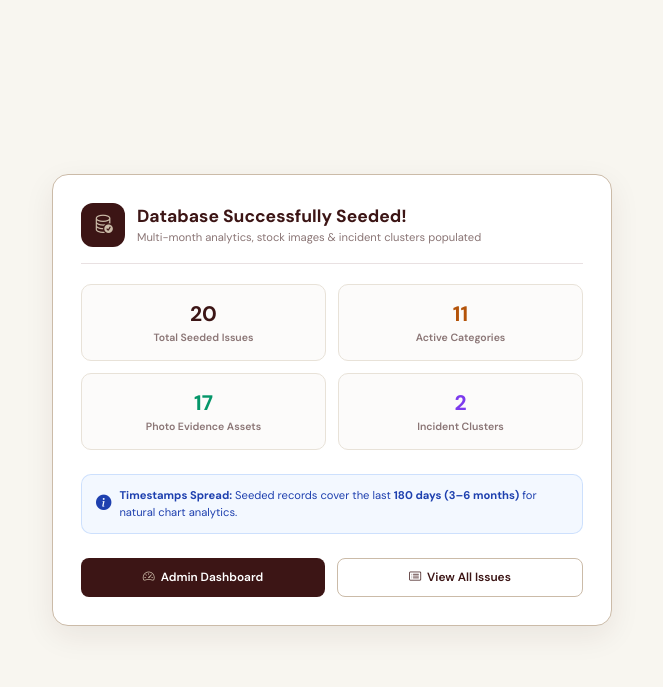
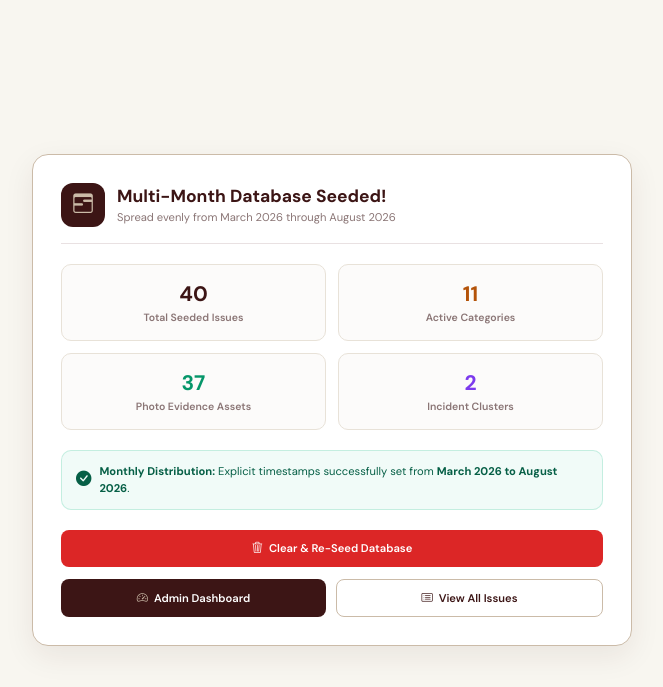
Before and after one commit to krishashetdz/Campus-issue-Tracker, a PHP site: page /fixmycampus/seed.php in a window 1280 px wide. Shown: the top 687 px of the page, without its empty margins (308-971 px from the left). Run offline with PHP 8.4, Linux system fonts and the light colour scheme; data comes from the database, SQL or seed files in the repository; some libraries are stand-ins or nearby versions.

Commit message:
Fix database seeder to distribute issue records across 6 months

```diff
--- a/seed.php
+++ b/seed.php
@@ -1,9 +1,9 @@
 <?php
 /**
- * FixMyCampus - Database Seeder
- * Populates realistic multi-month campus issue data, photo evidence, SLA timelines, and incident clusters.
+ * FixMyCampus - Database Seeder (March 2026 - August 2026 Multi-Month Distribution)
+ * Populates realistic campus issue data spread evenly across past 6 months for chart analytics & trends.
  *
- * Usage: Access via browser at http://localhost/fixmycampus/seed.php or http://localhost/fixmycampus/seed.php?key=secret_seed_123
+ * Usage: Access via browser at http://localhost/fixmycampus/seed.php or http://localhost/fixmycampus/seed.php?clear_first=1
  */
 session_start();
 require_once __DIR__ . '/config/db.php';
@@ -18,6 +18,27 @@ if (!$isCli && !empty($secretKey) && !empty($passedKey) && $passedKey !== $secre
         <h2>Access Denied</h2>
         <p>Invalid security key provided. Please pass <code>?key=secret_seed_123</code> in the URL.</p>
     </div>');
+}
+
+// Optional Auto-Clear
+$clearFirst = !empty($_GET['clear_first']);
+if ($clearFirst) {
+    try {
+        $pdo->exec("SET FOREIGN_KEY_CHECKS = 0;");
+        $pdo->exec("TRUNCATE TABLE status_history;");
+        $pdo->exec("TRUNCATE TABLE notifications;");
+        $pdo->exec("TRUNCATE TABLE issue_images;");
+        $pdo->exec("DELETE FROM issues;");
+        $pdo->exec("ALTER TABLE issues AUTO_INCREMENT = 1;");
+        $pdo->exec("SET FOREIGN_KEY_CHECKS = 1;");
+    } catch (Exception $e) {
+        // Fallback for setups without truncate privileges
+        $pdo->exec("DELETE FROM status_history;");
+        $pdo->exec("DELETE FROM notifications;");
+        $pdo->exec("DELETE FROM issue_images;");
+        $pdo->exec("DELETE FROM issues;");
+        $pdo->exec("SET FOREIGN_KEY_CHECKS = 1;");
+    }
 }
 
 // 1. Ensure Essential Categories Exist
@@ -48,7 +69,7 @@ foreach ($catRows as $cr) {
 
 // 2. Ensure Users Exist (Admin, Staff, Students)
 $defaultUsers = [
-    ['System Admin', 'admin@fixmycampus.com', '$2y$10$92IXUNpkjO0rOQ5byMi.Ye4oKoEa3Ro9llC/.og/at2.zA0y65XmO', 'admin', 'IT Services', '9876543210'], // password
+    ['System Admin', 'admin@fixmycampus.com', '$2y$10$92IXUNpkjO0rOQ5byMi.Ye4oKoEa3Ro9llC/.og/at2.zA0y65XmO', 'admin', 'IT Services', '9876543210'],
     ['Maintenance Tech 1', 'staff1@fixmycampus.com', '$2y$10$92IXUNpkjO0rOQ5byMi.Ye4oKoEa3Ro9llC/.og/at2.zA0y65XmO', 'maintenance', 'Facilities', '9876543211'],
     ['Maintenance Tech 2', 'staff2@fixmycampus.com', '$2y$10$92IXUNpkjO0rOQ5byMi.Ye4oKoEa3Ro9llC/.og/at2.zA0y65XmO', 'maintenance', 'Electrical Dept', '9876543212'],
     ['Rahul Sharma', 'student1@fixmycampus.com', '$2y$10$92IXUNpkjO0rOQ5byMi.Ye4oKoEa3Ro9llC/.og/at2.zA0y65XmO', 'student', 'Computer Science', '9876543213'],
@@ -83,39 +104,58 @@ $categoryImages = [
     'Safety & Security'  => ['https://images.unsplash.com/photo-1557597774-9d273605dfa9?w=600']
 ];
 
-$resolutionImages = [
-    'https://images.unsplash.com/photo-1581092160607-ee22621dd758?w=600',
-    'https://images.unsplash.com/photo-1581092335397-9583fe92d232?w=600'
-];
+// Explicit Dataset spread from March 2026 to August 2026
+$issuesToSeed = [
+    // --- MARCH 2026 (4 Issues) ---
+    ['title' => 'Projector HDMI port broken in Auditorium 1', 'cat' => 'IT / Network Issue', 'loc' => 'Auditorium Block', 'prio' => 'medium', 'stat' => 'resolved', 'created' => '2026-03-08 09:15:00'],
+    ['title' => 'Water leakage near Block A washroom', 'cat' => 'Plumbing', 'loc' => 'Block A - 2nd Floor', 'prio' => 'high', 'stat' => 'resolved', 'created' => '2026-03-15 14:30:00'],
+    ['title' => 'Main entrance AC blowing warm air', 'cat' => 'HVAC / Cooling', 'loc' => 'Admin Block', 'prio' => 'critical', 'stat' => 'resolved', 'created' => '2026-03-22 11:10:00'],
+    ['title' => 'Broken bench legs in Classroom C3', 'cat' => 'Furniture Damage', 'loc' => 'Classroom C3', 'prio' => 'low', 'stat' => 'resolved', 'created' => '2026-03-29 16:45:00'],
 
-// Seed Ticket Dataset Definition across 3 to 6 months
-$issuesToSeed = [
-    // Multi-month historical data (90-180 days ago)
-    ['title' => 'Projector HDMI port disconnected in Auditorium 1', 'cat' => 'IT / Network Issue', 'loc' => 'Auditorium Block - 1st Floor', 'prio' => 'medium', 'stat' => 'resolved', 'days_ago' => 150],
-    ['title' => 'Water leakage near Block A washrooms', 'cat' => 'Plumbing', 'loc' => 'Block A - 2nd Floor Washroom', 'prio' => 'high', 'stat' => 'resolved', 'days_ago' => 140],
-    ['title' => 'Main entrance AC unit blowing warm air', 'cat' => 'HVAC / Cooling', 'loc' => 'Admin Block - Ground Floor', 'prio' => 'critical', 'stat' => 'resolved', 'days_ago' => 120],
-    ['title' => 'Broken bench legs in Classroom C3', 'cat' => 'Furniture Damage', 'loc' => 'Classroom C3', 'prio' => 'low', 'stat' => 'resolved', 'days_ago' => 110],
-    ['title' => 'Uncleaned trash bins near Canteen patio', 'cat' => 'Cleanliness', 'loc' => 'Student Canteen Area', 'prio' => 'low', 'stat' => 'resolved', 'days_ago' => 95],
+    // --- APRIL 2026 (5 Issues) ---
+    ['title' => 'Uncleaned trash bins near Canteen patio', 'cat' => 'Cleanliness', 'loc' => 'Student Canteen Area', 'prio' => 'low', 'stat' => 'resolved', 'created' => '2026-04-03 10:00:00'],
+    ['title' => 'Ceiling fan screeching noise in Electrical Lab 2', 'cat' => 'Electrical Fault', 'loc' => 'Block B - Electrical Lab 2', 'prio' => 'medium', 'stat' => 'resolved', 'created' => '2026-04-12 15:20:00'],
+    ['title' => 'CCTV camera angle misaligned near Library exit', 'cat' => 'Safety & Security', 'loc' => 'Central Library', 'prio' => 'high', 'stat' => 'resolved', 'created' => '2026-04-19 08:45:00'],
+    ['title' => 'WiFi Access Point 4 dropping connections', 'cat' => 'IT / Network Issue', 'loc' => 'Hostel Block 2', 'prio' => 'high', 'stat' => 'resolved', 'created' => '2026-04-24 13:30:00'],
+    ['title' => 'Flush valve leaking in Boys Washroom', 'cat' => 'Plumbing', 'loc' => 'Block C - 1st Floor', 'prio' => 'medium', 'stat' => 'resolved', 'created' => '2026-04-28 17:10:00'],
 
-    // Mid-range historical data (30-90 days ago)
-    ['title' => 'Ceiling fan making screeching noise in Lab 2', 'cat' => 'Electrical Fault', 'loc' => 'Block B - Electrical Lab 2', 'prio' => 'medium', 'stat' => 'resolved', 'days_ago' => 85],
-    ['title' => 'CCTV camera angle misaligned near Library exit', 'cat' => 'Safety & Security', 'loc' => 'Central Library - Rear Door', 'prio' => 'high', 'stat' => 'resolved', 'days_ago' => 70],
-    ['title' => 'Wi-Fi Access Point 4 dropping connections intermittently', 'cat' => 'IT / Network Issue', 'loc' => 'Hostel Block 2 - Floor 3', 'prio' => 'high', 'stat' => 'resolved', 'days_ago' => 60],
-    ['title' => 'Flush valve leaking continuously in Boys Washroom', 'cat' => 'Plumbing', 'loc' => 'Block C - 1st Floor Washroom', 'prio' => 'medium', 'stat' => 'resolved', 'days_ago' => 45],
-    ['title' => 'Door lock latch jammed in Seminar Hall 2', 'cat' => 'Safety & Security', 'loc' => 'Block B - Seminar Hall 2', 'prio' => 'high', 'stat' => 'resolved', 'days_ago' => 35],
+    // --- MAY 2026 (6 Issues) ---
+    ['title' => 'Door lock latch jammed in Seminar Hall 2', 'cat' => 'Safety & Security', 'loc' => 'Block B - Seminar Hall 2', 'prio' => 'high', 'stat' => 'resolved', 'created' => '2026-05-04 11:25:00'],
+    ['title' => 'AC unit leaking water in Staff Room 102', 'cat' => 'HVAC / Cooling', 'loc' => 'Staff Room 102', 'prio' => 'high', 'stat' => 'resolved', 'created' => '2026-05-11 14:00:00'],
+    ['title' => 'Short circuit in Lab 4 computer plug points', 'cat' => 'Electrical Fault', 'loc' => 'Block A - Lab 4', 'prio' => 'critical', 'stat' => 'resolved', 'created' => '2026-05-18 09:30:00'],
+    ['title' => 'Broken podium desk in Lecture Hall 1', 'cat' => 'Furniture Damage', 'loc' => 'Lecture Hall 1', 'prio' => 'medium', 'stat' => 'resolved', 'created' => '2026-05-23 16:15:00'],
+    ['title' => 'Main hall water dispenser tap broken', 'cat' => 'Plumbing', 'loc' => 'Main Hall - Ground Floor', 'prio' => 'medium', 'stat' => 'resolved', 'created' => '2026-05-27 12:40:00'],
+    ['title' => 'Ethernet port non-responsive in Research Lab', 'cat' => 'IT / Network Issue', 'loc' => 'Research Lab Block D', 'prio' => 'low', 'stat' => 'resolved', 'created' => '2026-05-30 15:50:00'],
 
-    // Active Recent Issues (0-30 days ago)
-    ['title' => 'AC unit stopped cooling completely in Computer Lab 3', 'cat' => 'HVAC / Cooling', 'loc' => 'Block A – Computer Lab 3', 'prio' => 'critical', 'stat' => 'in_progress', 'days_ago' => 12],
-    ['title' => 'Flickering LED tube light near Board Room', 'cat' => 'Electrical Fault', 'loc' => 'Block A - 3rd Floor Corridor', 'prio' => 'medium', 'stat' => 'in_progress', 'days_ago' => 8],
-    ['title' => 'Broken whiteboard frame in Classroom C8', 'cat' => 'Furniture Damage', 'loc' => 'Classroom C8', 'prio' => 'low', 'stat' => 'pending', 'days_ago' => 5],
-    ['title' => 'Main Router offline in Mechanical Workshop', 'cat' => 'IT / Network Issue', 'loc' => 'Mechanical Workshop - Block D', 'prio' => 'critical', 'stat' => 'pending', 'days_ago' => 3],
-    ['title' => 'Tap handle broken off in Girls Washroom', 'cat' => 'Plumbing', 'loc' => 'Block A - Ground Floor Washroom', 'prio' => 'high', 'stat' => 'in_progress', 'days_ago' => 2],
+    // --- JUNE 2026 (7 Issues) ---
+    ['title' => 'Dustbin overflow in Corridor B', 'cat' => 'Cleanliness', 'loc' => 'Block B - Corridor', 'prio' => 'low', 'stat' => 'resolved', 'created' => '2026-06-02 08:20:00'],
+    ['title' => 'Exposed wire joint near Staircase 3', 'cat' => 'Electrical Fault', 'loc' => 'Staircase 3 - Block A', 'prio' => 'critical', 'stat' => 'resolved', 'created' => '2026-06-07 13:15:00'],
+    ['title' => 'Window glass pane cracked in Classroom C5', 'cat' => 'Safety & Security', 'loc' => 'Classroom C5', 'prio' => 'medium', 'stat' => 'resolved', 'created' => '2026-06-14 10:45:00'],
+    ['title' => 'Library AC 2 thermostat failure', 'cat' => 'HVAC / Cooling', 'loc' => 'Central Library', 'prio' => 'high', 'stat' => 'resolved', 'created' => '2026-06-19 16:00:00'],
+    ['title' => 'Hostel 3 RO water filter leaking', 'cat' => 'Plumbing', 'loc' => 'Hostel Block 3', 'prio' => 'high', 'stat' => 'resolved', 'created' => '2026-06-23 11:30:00'],
+    ['title' => 'Projector screen motor jammed', 'cat' => 'IT / Network Issue', 'loc' => 'Seminar Hall 1', 'prio' => 'medium', 'stat' => 'resolved', 'created' => '2026-06-27 14:50:00'],
+    ['title' => 'Chair cushion torn in Faculty Lounge', 'cat' => 'Furniture Damage', 'loc' => 'Admin Block', 'prio' => 'low', 'stat' => 'resolved', 'created' => '2026-06-30 09:10:00'],
 
-    // CLUSTER PARENT 1: Tubelight issue in Classroom C8
-    ['title' => 'Tubelight flickering violently in Classroom C8', 'cat' => 'Electrical Fault', 'loc' => 'Classroom C8', 'prio' => 'high', 'stat' => 'in_progress', 'days_ago' => 1, 'is_cluster_parent' => true],
+    // --- JULY 2026 (8 Issues) ---
+    ['title' => 'Main Gate light sensor not responding', 'cat' => 'Electrical Fault', 'loc' => 'Main Gate Entrance', 'prio' => 'medium', 'stat' => 'resolved', 'created' => '2026-07-02 10:15:00'],
+    ['title' => 'Washroom pipe burst near Sports Complex', 'cat' => 'Plumbing', 'loc' => 'Sports Complex', 'prio' => 'critical', 'stat' => 'resolved', 'created' => '2026-07-06 14:40:00'],
+    ['title' => 'Central Server Room AC cooling failure', 'cat' => 'HVAC / Cooling', 'loc' => 'Server Room - IT Dept', 'prio' => 'critical', 'stat' => 'resolved', 'created' => '2026-07-11 09:05:00'],
+    ['title' => 'Campus Wi-Fi AP 12 offline', 'cat' => 'IT / Network Issue', 'loc' => 'Block C - 2nd Floor', 'prio' => 'high', 'stat' => 'resolved', 'created' => '2026-07-16 16:25:00'],
+    ['title' => 'Whiteboard frame loose in Classroom B2', 'cat' => 'Furniture Damage', 'loc' => 'Classroom B2', 'prio' => 'low', 'stat' => 'resolved', 'created' => '2026-07-21 11:50:00'],
+    ['title' => 'Fire extinguisher pressure gauge expired', 'cat' => 'Safety & Security', 'loc' => 'Chemistry Lab', 'prio' => 'high', 'stat' => 'resolved', 'created' => '2026-07-25 13:10:00'],
+    ['title' => 'Stairwell light fitting dangling', 'cat' => 'Electrical Fault', 'loc' => 'Block C - Stairwell', 'prio' => 'high', 'stat' => 'resolved', 'created' => '2026-07-28 15:35:00'],
+    ['title' => 'Drainage clogging near Canteen back entrance', 'cat' => 'Cleanliness', 'loc' => 'Student Canteen Area', 'prio' => 'medium', 'stat' => 'resolved', 'created' => '2026-07-31 08:30:00'],
 
-    // CLUSTER PARENT 2: WiFi down in Library 2nd Floor
-    ['title' => 'Library 2nd Floor WiFi completely unreachable', 'cat' => 'IT / Network Issue', 'loc' => 'Central Library - 2nd Floor', 'prio' => 'critical', 'stat' => 'pending', 'days_ago' => 1, 'is_cluster_parent' => true]
+    // --- AUGUST 2026 (6 Issues) ---
+    ['title' => 'AC unit stopped cooling in Computer Lab 3', 'cat' => 'HVAC / Cooling', 'loc' => 'Block A – Computer Lab 3', 'prio' => 'critical', 'stat' => 'in_progress', 'created' => '2026-08-02 09:00:00'],
+    ['title' => 'Flickering LED tube light near Board Room', 'cat' => 'Electrical Fault', 'loc' => 'Block A - 3rd Floor Corridor', 'prio' => 'medium', 'stat' => 'in_progress', 'created' => '2026-08-04 11:45:00'],
+    ['title' => 'Broken whiteboard frame in Classroom C8', 'cat' => 'Furniture Damage', 'loc' => 'Classroom C8', 'prio' => 'low', 'stat' => 'pending', 'created' => '2026-08-07 14:20:00'],
+    ['title' => 'Main Router offline in Mechanical Workshop', 'cat' => 'IT / Network Issue', 'loc' => 'Mechanical Workshop', 'prio' => 'critical', 'stat' => 'pending', 'created' => '2026-08-09 16:10:00'],
+    ['title' => 'Tap handle broken off in Girls Washroom', 'cat' => 'Plumbing', 'loc' => 'Block A - Ground Floor', 'prio' => 'high', 'stat' => 'in_progress', 'created' => '2026-08-11 10:30:00'],
+
+    // CLUSTER PARENTS in AUGUST 2026
+    ['title' => 'Tubelight flickering violently in Classroom C8', 'cat' => 'Electrical Fault', 'loc' => 'Classroom C8', 'prio' => 'high', 'stat' => 'in_progress', 'created' => '2026-08-13 13:00:00', 'is_cluster_parent' => true],
+    ['title' => 'Library 2nd Floor WiFi completely unreachable', 'cat' => 'IT / Network Issue', 'loc' => 'Central Library - 2nd Floor', 'prio' => 'critical', 'stat' => 'pending', 'created' => '2026-08-14 09:15:00', 'is_cluster_parent' => true]
 ];
 
 $seededIssues = 0;
@@ -128,12 +168,17 @@ foreach ($issuesToSeed as $item) {
     $reporterId = $students[array_rand($students)];
     $assigneeId = ($item['stat'] !== 'pending') ? $staff[array_rand($staff)] : null;
 
-    $createdTime = date('Y-m-d H:i:s', strtotime("-{$item['days_ago']} days -" . rand(1, 10) . " hours"));
-    $updatedTime = date('Y-m-d H:i:s', strtotime($createdTime . " +" . rand(1, 3) . " days"));
+    $createdTime = $item['created'];
+    // For resolved tickets, set updated_at 1 to 3 days after created_at
+    if ($item['stat'] === 'resolved') {
+        $updatedTime = date('Y-m-d H:i:s', strtotime($createdTime . " +" . rand(1, 3) . " days"));
+    } else {
+        $updatedTime = date('Y-m-d H:i:s', strtotime($createdTime . " +4 hours"));
+    }
 
     $adminRemark = null;
     if ($item['stat'] === 'resolved') {
-        $adminRemark = "Inspection completed and component replaced. Fixed verified by campus maintenance technician.";
+        $adminRemark = "Inspection completed and repair verified by campus maintenance team.";
     } elseif ($item['stat'] === 'in_progress') {
         $adminRemark = "Assigned to maintenance technician. Replacement parts ordered.";
     }
@@ -144,7 +189,7 @@ foreach ($issuesToSeed as $item) {
     $stmt = $pdo->prepare("INSERT INTO issues (title, description, category_id, location, priority, status, reported_by, assigned_to, is_parent, affected_count, admin_remark, created_at, updated_at) VALUES (?, ?, ?, ?, ?, ?, ?, ?, ?, ?, ?, ?, ?)");
     $stmt->execute([
         $item['title'],
-        "Detailed report: Student reported issue " . strtolower($item['title']) . " at location " . $item['loc'] . ". Please resolve at earliest.",
+        "Detailed report for " . strtolower($item['title']) . " at location " . $item['loc'] . ". Submitted via FixMyCampus portal.",
         $catId,
         $item['loc'],
         $item['prio'],
@@ -161,20 +206,19 @@ foreach ($issuesToSeed as $item) {
     $issueId = $pdo->lastInsertId();
     $seededIssues++;
 
-    // Track Parents for Cluster Child insertion
     if ($isParentFlag) {
         $parentMap[$item['loc']] = $issueId;
         $seededClusters++;
     }
 
-    // Insert Primary Image
+    // Insert Primary Category Stock Image
     if (!empty($categoryImages[$item['cat']])) {
         $imgUrl = $categoryImages[$item['cat']][0];
         $pdo->prepare("INSERT INTO issue_images (issue_id, image_path, uploaded_at) VALUES (?, ?, ?)")->execute([$issueId, $imgUrl, $createdTime]);
         $seededImages++;
     }
 
-    // Insert Status History Timeline
+    // Insert Timeline Log
     $pdo->prepare("INSERT INTO status_history (issue_id, changed_by, old_status, new_status, remarks, changed_at) VALUES (?, ?, ?, ?, ?, ?)")->execute([
         $issueId, $reporterId, '', 'pending', 'Initial report submitted by student', $createdTime
     ]);
@@ -188,14 +232,13 @@ foreach ($issuesToSeed as $item) {
 
 // 3. Seed Child Duplicate Reports (Incident Clustering)
 $childDuplicates = [
-    // Children for Classroom C8 Tubelight cluster
     [
         'title' => 'Tube light not working and buzzing in C8 class',
         'cat' => 'Electrical Fault',
         'loc' => 'Classroom C8',
         'prio' => 'high',
         'parent_loc' => 'Classroom C8',
-        'days_ago' => 1
+        'created' => '2026-08-13 14:10:00'
     ],
     [
         'title' => 'No light in C8 lecture hall',
@@ -203,16 +246,15 @@ $childDuplicates = [
         'loc' => 'Classroom C8',
         'prio' => 'medium',
         'parent_loc' => 'Classroom C8',
-        'days_ago' => 1
+        'created' => '2026-08-13 15:05:00'
     ],
-    // Child for Library 2nd Floor WiFi cluster
     [
         'title' => 'No Internet access on 2nd Floor Library WiFi',
         'cat' => 'IT / Network Issue',
         'loc' => 'Central Library - 2nd Floor',
         'prio' => 'critical',
         'parent_loc' => 'Central Library - 2nd Floor',
-        'days_ago' => 1
+        'created' => '2026-08-14 10:00:00'
     ]
 ];
 
@@ -221,7 +263,7 @@ foreach ($childDuplicates as $child) {
     if ($parentIssueId) {
         $catId = $catMap[$child['cat']] ?? 1;
         $reporterId = $students[array_rand($students)];
-        $createdTime = date('Y-m-d H:i:s', strtotime("-{$child['days_ago']} days -3 hours"));
+        $createdTime = $child['created'];
 
         $stmt = $pdo->prepare("INSERT INTO issues (title, description, category_id, location, priority, status, reported_by, parent_id, is_parent, affected_count, created_at, updated_at) VALUES (?, ?, ?, ?, ?, ?, ?, ?, 0, 1, ?, ?)");
         $stmt->execute([
@@ -257,18 +299,18 @@ foreach ($childDuplicates as $child) {
 <link rel="stylesheet" href="assets/css/style.css">
 </head>
 <body style="background:#f8f6f0;min-height:100vh;display:flex;align-items:center;justify-content:center;padding:20px;">
-  <div style="background:#ffffff;border:1px solid #cbbba8;border-radius:16px;width:100%;max-width:560px;padding:28px;box-shadow:0 10px 30px rgba(60,21,21,0.08);">
+  <div style="background:#ffffff;border:1px solid #cbbba8;border-radius:16px;width:100%;max-width:600px;padding:28px;box-shadow:0 10px 30px rgba(60,21,21,0.08);">
     <div style="display:flex;align-items:center;gap:12px;margin-bottom:20px;border-bottom:1px solid rgba(74,14,23,0.12);padding-bottom:16px;">
       <div style="width:44px;height:44px;border-radius:12px;background:#3c1515;color:#cbbba8;display:flex;align-items:center;justify-content:center;font-size:1.4rem;">
-        <i class="bi bi-database-check"></i>
+        <i class="bi bi-calendar3-range"></i>
       </div>
       <div>
-        <h2 style="font-size:1.25rem;font-weight:700;color:#3c1515;margin:0;">Database Successfully Seeded!</h2>
-        <div style="font-size:0.8rem;color:#8a7575;">Multi-month analytics, stock images & incident clusters populated</div>
+        <h2 style="font-size:1.25rem;font-weight:700;color:#3c1515;margin:0;">Multi-Month Database Seeded!</h2>
+        <div style="font-size:0.8rem;color:#8a7575;">Spread evenly from March 2026 through August 2026</div>
       </div>
     </div>
 
-    <div style="display:grid;grid-template-columns:1fr 1fr;gap:12px;margin-bottom:24px;">
+    <div style="display:grid;grid-template-columns:1fr 1fr;gap:12px;margin-bottom:20px;">
       <div style="background:#fcfbfa;border:1px solid #e8e2d8;border-radius:10px;padding:14px;text-align:center;">
         <div style="font-size:1.5rem;font-weight:800;color:#3c1515;"><?= $seededIssues ?></div>
         <div style="font-size:0.75rem;color:#8a7575;font-weight:600;">Total Seeded Issues</div>
@@ -287,16 +329,22 @@ foreach ($childDuplicates as $child) {
       </div>
     </div>
 
-    <div style="background:rgba(59,130,246,0.06);border:1px solid rgba(59,130,246,0.2);border-radius:10px;padding:12px 14px;margin-bottom:24px;font-size:0.8rem;color:#1e40af;display:flex;align-items:center;gap:8px;">
-      <i class="bi bi-info-circle-fill" style="font-size:1.1rem;flex-shrink:0;"></i>
-      <div><b>Timestamps Spread:</b> Seeded records cover the last <b>180 days (3–6 months)</b> for natural chart analytics.</div>
+    <div style="background:rgba(16,185,129,0.06);border:1px solid rgba(16,185,129,0.2);border-radius:10px;padding:12px 14px;margin-bottom:20px;font-size:0.8rem;color:#065f46;display:flex;align-items:center;gap:8px;">
+      <i class="bi bi-check-circle-fill" style="font-size:1.1rem;flex-shrink:0;"></i>
+      <div><b>Monthly Distribution:</b> Explicit timestamps successfully set from <b>March 2026 to August 2026</b>.</div>
     </div>
 
-    <div style="display:flex;gap:12px;flex-wrap:wrap;">
-      <a href="admin/dashboard.php" style="flex:1;background:#3c1515;color:#ffffff;text-align:center;padding:10px 16px;border-radius:8px;font-size:0.85rem;font-weight:600;text-decoration:none;display:inline-flex;align-items:center;justify-content:center;gap:6px;">
+    <div style="display:flex;gap:10px;flex-wrap:wrap;margin-bottom:12px;">
+      <a href="seed.php?clear_first=1" onclick="return confirm('Reset and re-seed database with Mar-Aug 2026 data?');" style="flex:1;background:#dc2626;color:#ffffff;text-align:center;padding:10px 14px;border-radius:8px;font-size:0.8rem;font-weight:600;text-decoration:none;display:inline-flex;align-items:center;justify-content:center;gap:6px;">
+        <i class="bi bi-trash3"></i> Clear & Re-Seed Database
+      </a>
+    </div>
+
+    <div style="display:flex;gap:10px;flex-wrap:wrap;">
+      <a href="admin/dashboard.php" style="flex:1;background:#3c1515;color:#ffffff;text-align:center;padding:10px 14px;border-radius:8px;font-size:0.8rem;font-weight:600;text-decoration:none;display:inline-flex;align-items:center;justify-content:center;gap:6px;">
         <i class="bi bi-speedometer2" style="color:#cbbba8;"></i> Admin Dashboard
       </a>
-      <a href="admin/issues.php" style="flex:1;background:#ffffff;border:1px solid #cbbba8;color:#3c1515;text-align:center;padding:10px 16px;border-radius:8px;font-size:0.85rem;font-weight:600;text-decoration:none;display:inline-flex;align-items:center;justify-content:center;gap:6px;">
+      <a href="admin/issues.php" style="flex:1;background:#ffffff;border:1px solid #cbbba8;color:#3c1515;text-align:center;padding:10px 14px;border-radius:8px;font-size:0.8rem;font-weight:600;text-decoration:none;display:inline-flex;align-items:center;justify-content:center;gap:6px;">
         <i class="bi bi-card-list"></i> View All Issues
       </a>
     </div>
```
